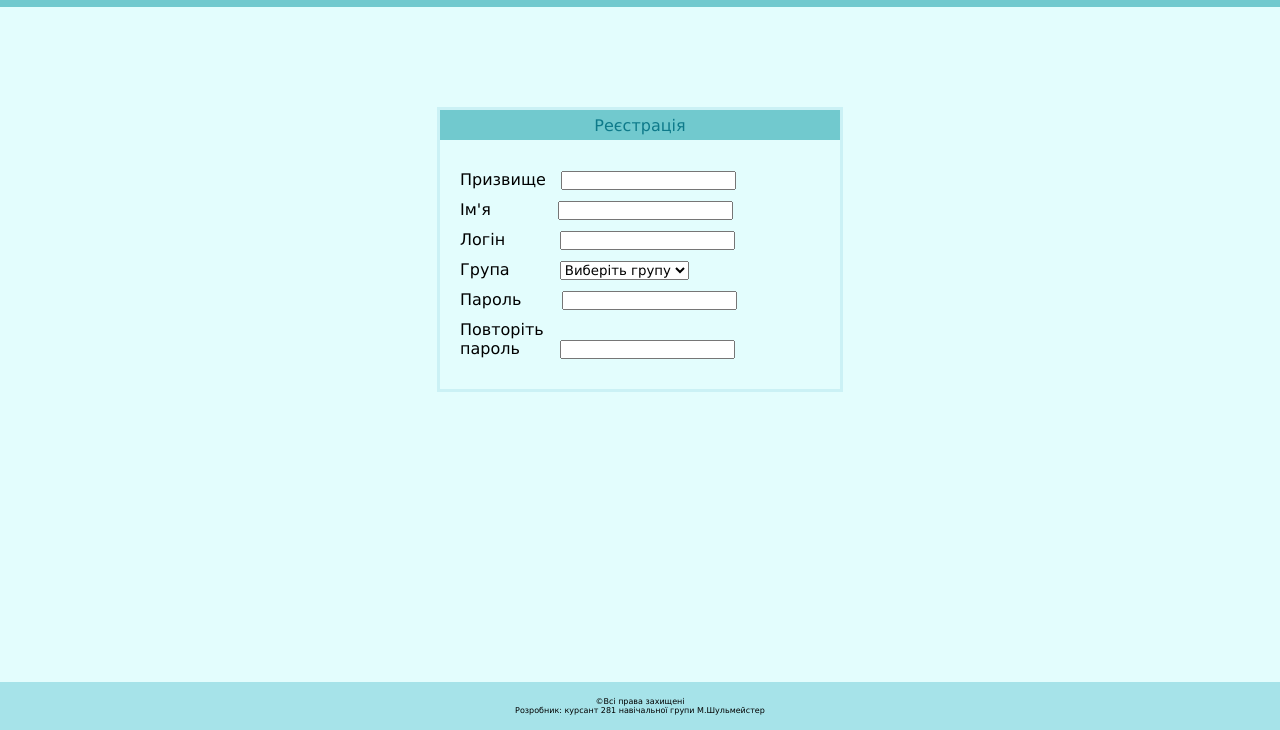
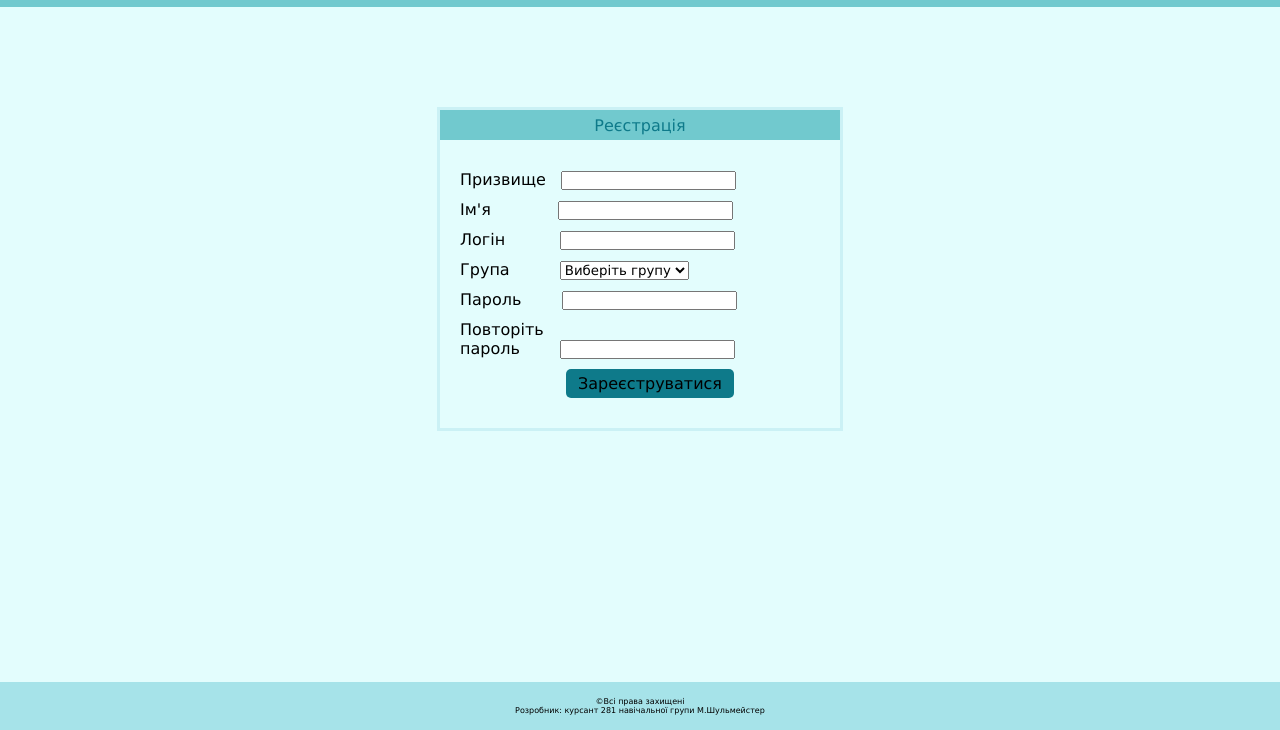
Before and after one commit to kirast3/PZ1.4Git, a plain HTML site: page registration.html in a window 1280 px wide. Shown: the part 70-800 px from the top of the page. Drawn offline with Linux system fonts and the light colour scheme.

Commit message:
Button for registration

```diff
--- a/registration.html
+++ b/registration.html
@@ -52,6 +52,11 @@
           <label style="margin-right: 35px" for="pass">Повторіть<br>пароль</label>
           <input type="password" id="pass1" name="pass"><br>
         </div>
+        <div class="button">
+          <button id="sub" value="submit">
+            Зареєструватися
+          </button>
+        </div>
       </form>
     </div>
   </div>
```
